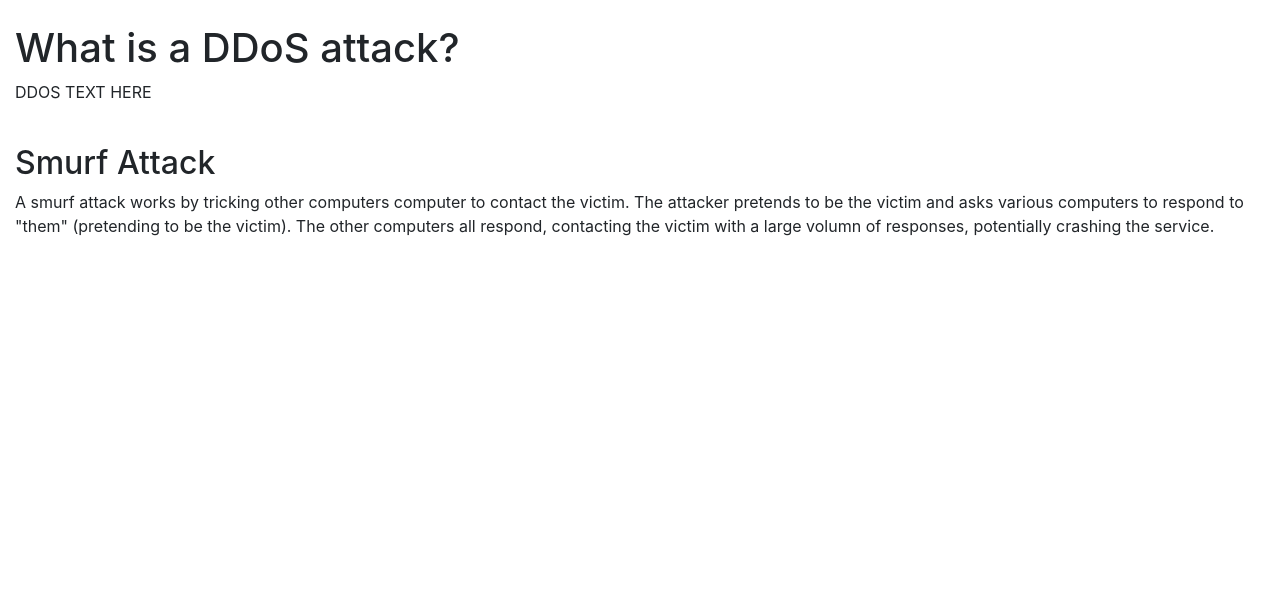
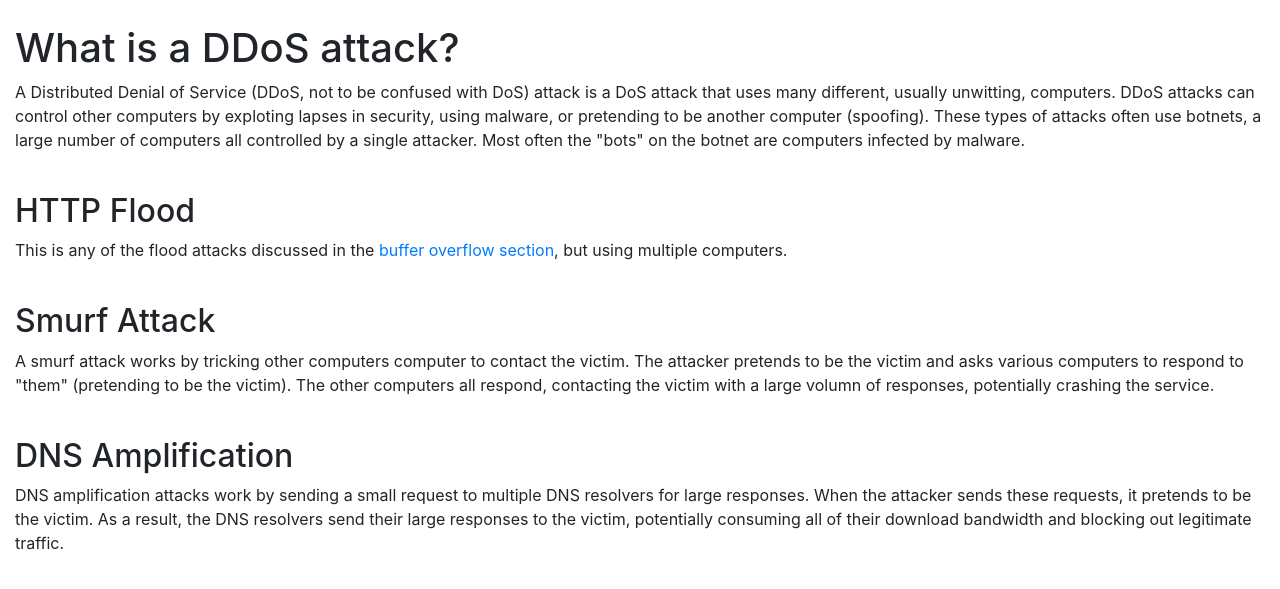
Before and after one commit to HuntJSparra/NCFNetworksDoS, a Flask app: page /what-is-dos/ddos in a window 1280 px wide. Shown: the part 56-645 px from the top of the page. Run offline with Flask 2, Linux system fonts and the light colour scheme; some libraries are stand-ins or nearby versions.

Commit message:
Finished first draraft of DDoS section

```diff
--- a/templates/buffer-overflow.html
+++ b/templates/buffer-overflow.html
@@ -19,7 +19,7 @@
     <br>
 
     <h2>Ping Flood</h2>
-    <p>A ping flood (also known as a ICMP flood) one of the simplest implementations of a buffer overflow attack. The attacker pings the victim as fast as possible without waiting for replies in the hopes that the victim will be too busy responding to pings to respond to legitimate users. This attack only works if the victim is slower than the attacker (making them unable to respond fast enough) and the victim's server is configured to always reply to pings.</p>
+    <p>A ping flood (also known as a ICMP flood) is one of the simplest implementations of a buffer overflow attack. The attacker pings the victim as fast as possible without waiting for replies in the hope that the victim will be too busy responding to pings to respond to legitimate users. This attack only works if the victim is slower than the attacker (making them unable to respond fast enough) and the victim's server is configured to always reply to pings.</p>
 
     <br>
 
--- a/templates/ddos.html
+++ b/templates/ddos.html
@@ -14,12 +14,22 @@
   <br>
   <div class="container-fluid">
     <h1>What is a DDoS attack?</h1>
-    <p>DDOS TEXT HERE</p>
+    <p>A Distributed Denial of Service (DDoS, not to be confused with DoS) attack is a DoS attack that uses many different, usually unwitting, computers. DDoS attacks can control other computers by exploting lapses in security, using malware, or pretending to be another computer (spoofing). These types of attacks often use botnets, a large number of computers all controlled by a single attacker. Most often the "bots" on the botnet are computers infected by malware.</p>
+
+    <br>
+
+    <h2>HTTP Flood</h2>
+    <p>This is any of the flood attacks discussed in the <a href="/what-is-dos/buffer-overflow">buffer overflow section</a>, but using multiple computers.</p>
 
     <br>
 
     <h2>Smurf Attack</h2>
     <p>A smurf attack works by tricking other computers computer to contact the victim. The attacker pretends to be the victim and asks various computers to respond to "them" (pretending to be the victim). The other computers all respond, contacting the victim with a large volumn of responses, potentially crashing the service.</p>
+
+    <br>
+
+    <h2>DNS Amplification</h2>
+    <p>DNS amplification attacks work by sending a small request to multiple DNS resolvers for large responses. When the attacker sends these requests, it pretends to be the victim. As a result, the DNS resolvers send their large responses to the victim, potentially consuming all of their download bandwidth and blocking out legitimate traffic.</p>
   </div>
 
 </html>
```
Also changed, not shown: templates/what-is-dos.html (+4 -4 lines).
